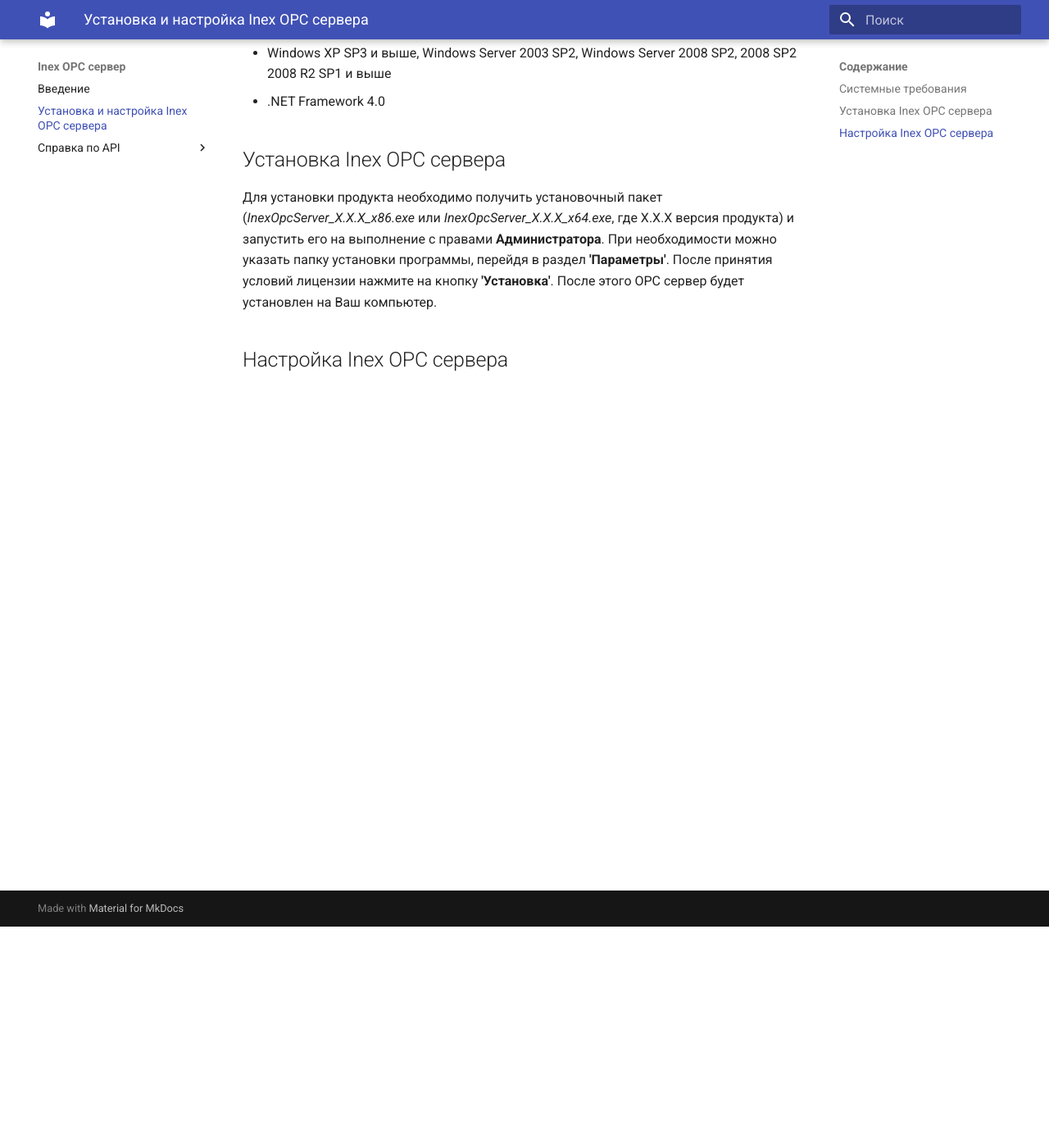
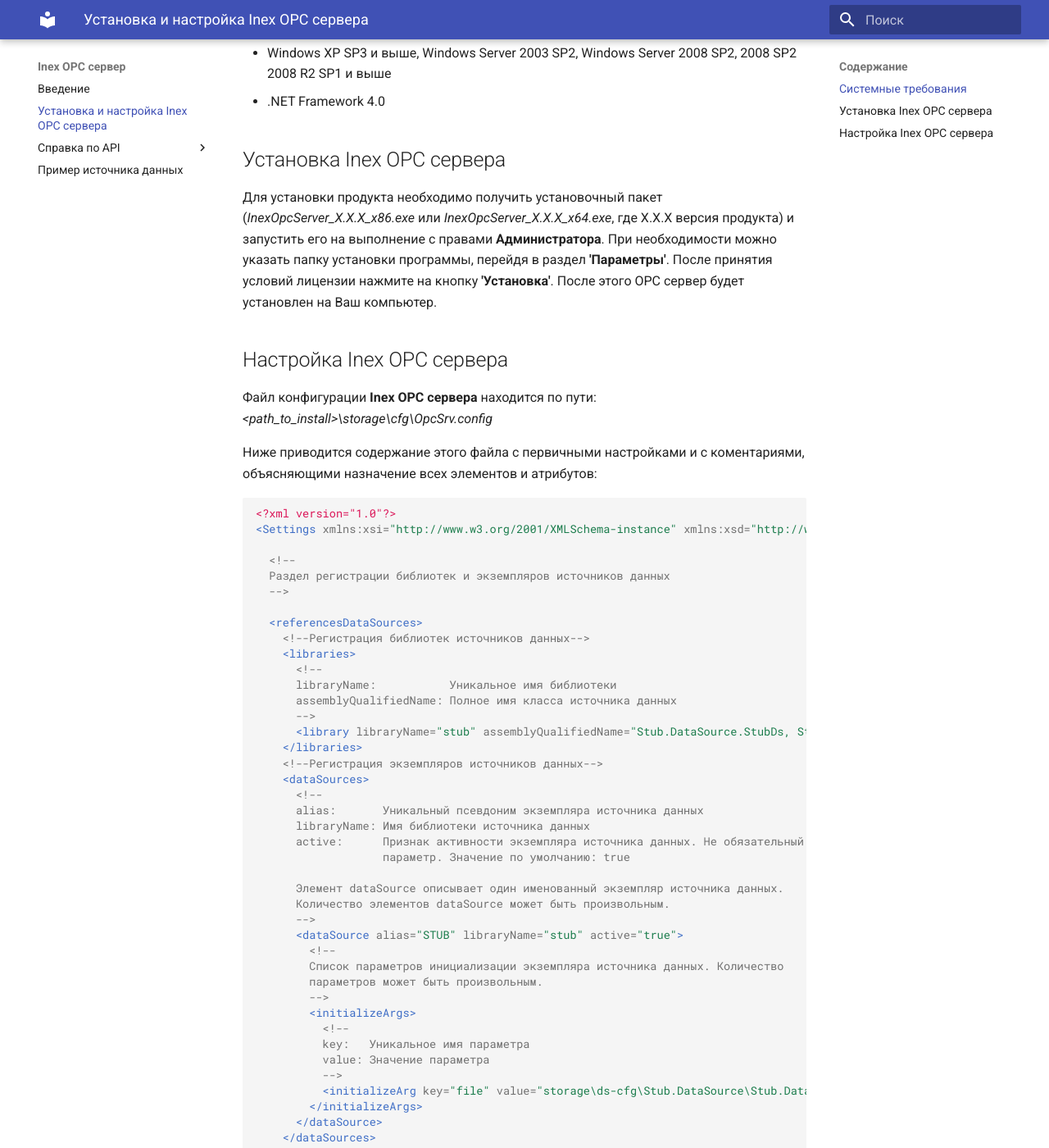
Before and after one commit to inex-dev/opc-server-doc, an MkDocs documentation site: the page built from docs/install-and-settings.md, in a window 1280 px wide and 1400 px high, scrolled down 270 px. Shown: the whole window at 82% size. Built offline with MkDocs 1.6.1 and Material for MkDocs 9.7.7, drawn with Linux system fonts in a browser that asks for light colours; some of the changed text lies outside the part shown.

Commit message:
Разработка документации

````diff
--- a/docs/install-and-settings.md
+++ b/docs/install-and-settings.md
@@ -12,3 +12,84 @@
 Для установки продукта необходимо получить установочный пакет (_InexOpcServer_X.X.X_x86.exe_ или _InexOpcServer_X.X.X_x64.exe_, где X.X.X версия продукта) и запустить его на выполнение с правами **Администратора**. При необходимости можно указать папку установки программы, перейдя в раздел **'Параметры'**. После принятия условий лицензии нажмите на кнопку **'Установка'**. После этого OPC сервер будет установлен на Ваш компьютер.
 
 ## Настройка Inex OPC сервера
+
+Файл конфигурации **Inex OPC сервера** находится по пути:
+_&lt;path_to_install&gt;\storage\cfg\OpcSrv.config_
+
+Ниже приводится содержание этого файла с первичными настройками и с коментариями, объясняющими назначение всех элементов и атрибутов:
+
+``` xml
+<?xml version="1.0"?>
+<Settings xmlns:xsi="http://www.w3.org/2001/XMLSchema-instance" xmlns:xsd="http://www.w3.org/2001/XMLSchema">
+
+  <!--
+  Раздел регистрации библиотек и экземпляров источников данных
+  -->
+
+  <referencesDataSources>
+    <!--Регистрация библиотек источников данных-->
+    <libraries>
+      <!--
+      libraryName:           Уникальное имя библиотеки
+      assemblyQualifiedName: Полное имя класса источника данных
+      -->
+      <library libraryName="stub" assemblyQualifiedName="Stub.DataSource.StubDs, Stub.DataSource, Version=1.0.0.0" />
+    </libraries>
+    <!--Регистрация экземпляров источников данных-->
+    <dataSources>
+      <!--
+      alias:       Уникальный псевдоним экземпляра источника данных
+      libraryName: Имя библиотеки источника данных
+      active:      Признак активности экземпляра источника данных. Не обязательный
+                   параметр. Значение по умолчанию: true
+
+      Элемент dataSource описывает один именованный экземпляр источника данных.
+      Количество элементов dataSource может быть произвольным.
+      -->
+      <dataSource alias="STUB" libraryName="stub" active="true">
+        <!--
+        Список параметров инициализации экземпляра источника данных. Количество
+        параметров может быть произвольным.
+        -->
+        <initializeArgs>
+          <!--
+          key:   Уникальное имя параметра
+          value: Значение параметра
+          -->
+          <initializeArg key="file" value="storage\ds-cfg\Stub.DataSource\Stub.DataSource.xml" />
+        </initializeArgs>
+      </dataSource>
+    </dataSources>
+
+  </referencesDataSources>
+
+  <!--
+  Раздел общих настроек
+  -->
+
+  <!--
+  Время ожидания завершения операции запуска экземпляра источника
+  данных в миллисекундах
+  -->
+  <startDataSourceTimeout>5000</startDataSourceTimeout>
+  <!--
+  Время ожидания завершения операции останова экземпляра источника
+  данных в миллисекундах
+  -->
+  <stopDataSourceTimeout>5000</stopDataSourceTimeout>
+  <!--
+  Время ожидания завершения операции чтения/записи экземпляра
+  источника данных в миллисекундах
+  -->
+  <dataSourceOperationTimeout>5000</dataSourceOperationTimeout>
+  <!--
+  Символ разделителя частей идентификаторов OPC
+  -->
+  <opcItemIdSeparator>.</opcItemIdSeparator>
+  <!--
+  Минимальный допустимый интервал обновления данных в OPC-клиентах
+  в миллисекундах
+  -->
+  <opcMinUpdateRate>100</opcMinUpdateRate>
+</Settings>
+```
--- a/mkdocs.yml
+++ b/mkdocs.yml
@@ -8,6 +8,7 @@ nav:
         - Классы: api-references-classes.md
         - Структуры: api-references-structs.md
         - Перечисления: api-references-enums.md
+    - Пример источника данных: sample-ds.md
 
 plugins:
     - search:
````
Also changed, not shown: docs/api-references-classes.md (+2 -0 lines), docs/api-references-interfaces.md (+32 -0 lines), docs/index.md (+7 -1 lines), docs/sample-ds.md (added, +9 -0 lines).
